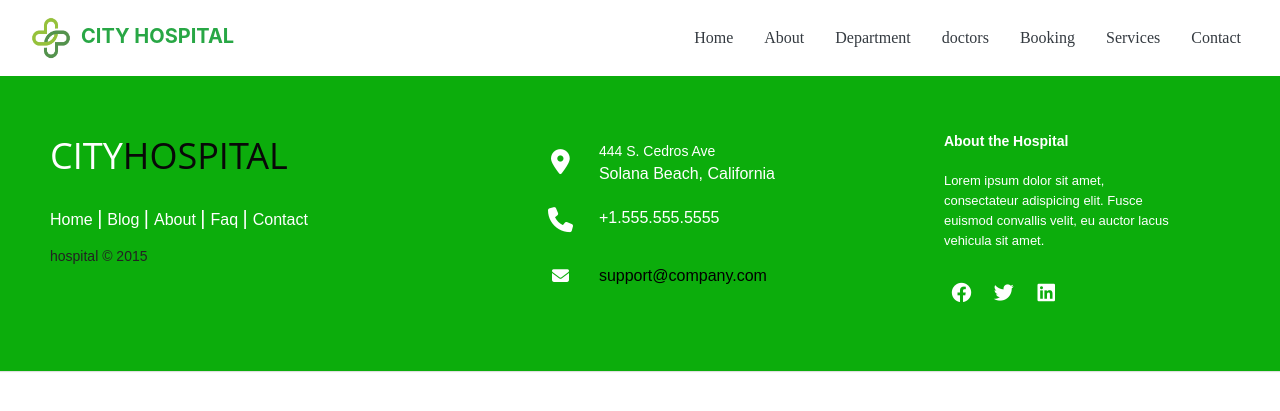
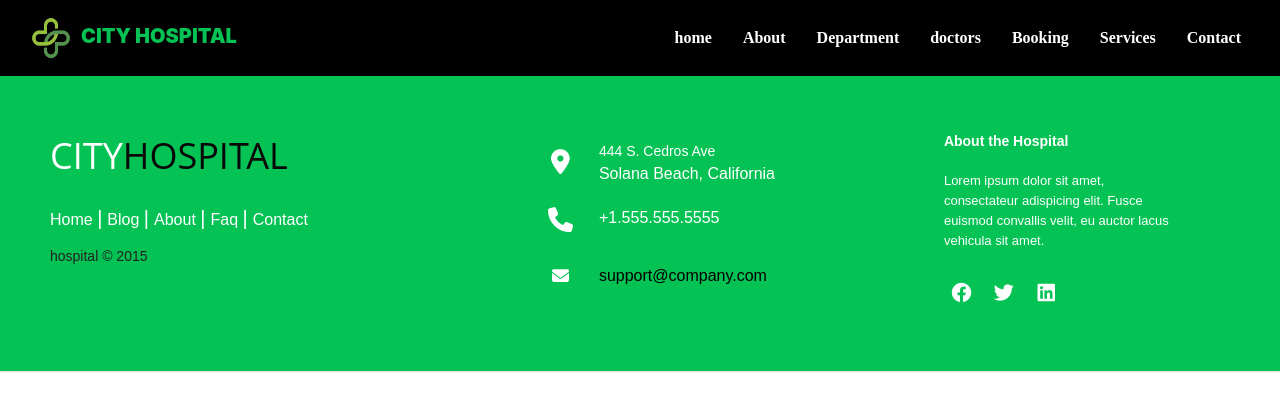
Before and after one commit to sahad-cp/hospital-template, a Django app: page /booking in a window 1280 px wide. Shown: the top 411 px of the page. Run offline with Django 4.2, Linux system fonts and the light colour scheme.

Commit message:
'home-second'

```diff
--- a/Hospital/settings.py
+++ b/Hospital/settings.py
@@ -39,6 +39,7 @@ INSTALLED_APPS = [
     'django.contrib.messages',
     'django.contrib.staticfiles',
     'apps',
+    'active_link',
 ]
 
 MIDDLEWARE = [
--- a/Templates/base.html
+++ b/Templates/base.html
@@ -1,4 +1,5 @@
 {% load static %}
+{% load active_link_tags %}
 <!DOCTYPE html>
 <html lang="en">
 <head>
@@ -6,47 +7,51 @@
     <meta http-equiv="X-UA-Compatible" content="IE=edge">
     <meta name="viewport" content="width=device-width, initial-scale=1.0">
     <link rel="stylesheet" href="{% static 'css/style.css' %}">
+    <link rel="icon" type="image/x-icon" href="{% static '/images/hospital_icon.png' %}">
 
     {% block css %}
 
     {% endblock css %}
 
     <link rel="stylesheet" href="https://cdnjs.cloudflare.com/ajax/libs/font-awesome/6.2.1/css/all.min.css" integrity="sha512-MV7K8+y+gLIBoVD59lQIYicR65iaqukzvf/nwasF0nqhPay5w/9lJmVM2hMDcnK1OnMGCdVK+iQrJ7lzPJQd1w==" crossorigin="anonymous" referrerpolicy="no-referrer" />
+    <link rel="stylesheet" href="https://unpkg.com/aos@next/dist/aos.css" />
     <link rel="stylesheet" href="https://cdn.jsdelivr.net/npm/bootstrap@4.6.2/dist/css/bootstrap.min.css" integrity="sha384-xOolHFLEh07PJGoPkLv1IbcEPTNtaed2xpHsD9ESMhqIYd0nLMwNLD69Npy4HI+N" crossorigin="anonymous">
-    <title>
+    <link rel="preconnect" href="https://fonts.googleapis.com"><link rel="preconnect" href="https://fonts.gstatic.com" crossorigin><link href="https://fonts.googleapis.com/css2?family=Anton&display=swap" rel="stylesheet">
+ <title>
         {% block title %}
         {% endblock  %}
     </title>
 </head>
 <body>
-    <nav class="navbar navbar-expand-lg navbar-light bg-white sticky-top">
-        <a class="navbar-brand text-success" href="#">
-            <img style="width: 100px;height: 50px;"  src="{% static '/images/Hospital_icon.png' %}" alt=""><span>CITY HOSPITAL</span></a>
+    <nav class="navbar navbar-expand-lg navbar-light sticky-top">
+        <a class="navbar-brand" href="#">
+        <img style="width: 100px;height: 50px;"  src="{% static '/images/Hospital_icon.png' %}" alt=""><span style="color:#04C254;">CITY HOSPITAL</span></a>
         <button class="navbar-toggler" type="button" data-toggle="collapse" data-target="#navbarNav" aria-controls="navbarNav" aria-expanded="false" aria-label="Toggle navigation">
             <span class="navbar-toggler-icon"></span>
         </button>
         <div class="collapse navbar-collapse justify-content-end" id="navbarNav">
             <ul class="navbar-nav">
-                <li class="nav-item active">
-                    <a class="nav-link text-dark" href="#">Home <span class="sr-only">(current)</span></a>
+
+                <li class="nav-item ">
+                    <a class="nav-link  {% active_link 'home' 'act' %}" href="{% url 'home' %}">home</a>
                 </li>
-                <li class="nav-item">
-                    <a class="nav-link text-dark" href="#">About</a>
+                <li class="nav-item ">
+                    <a class="nav-link  {% active_link 'about' 'act' %}" href="{% url 'about' %}">About</a>
                 </li>
-                <li class="nav-item">
-                    <a class="nav-link text-dark" href="#">Department</a>
+                <li class="nav-item ">
+                    <a class="nav-link  {% active_link 'department' 'act' %}" href="{% url 'department' %}">Department</a>
                 </li>
-                <li class="nav-item">
-                    <a class="nav-link text-dark"  href="#">doctors</a>
+                <li class="nav-item ">
+                    <a class="nav-link  {% active_link 'doctors' 'act' %}"  href="{% url 'doctors' %}">doctors</a>
                 </li>
-                <li class="nav-item">
-                    <a class="nav-link text-dark"  href="#">Booking</a>
+                <li class="nav-item ">
+                    <a class="nav-link  {% active_link 'booking' 'act' %}"  href="{% url 'booking' %}">Booking</a>
                 </li>
-                <li class="nav-item">
-                    <a class="nav-link text-dark"  href="#">Services</a>
+                <li class="nav-item ">
+                    <a class="nav-link  {% active_link 'services' 'act' %}"  href="{% url 'services' %}">Services</a>
                 </li>
-                <li class="nav-item">
-                    <a class="nav-link text-dark"  href="#">Contact</a>
+                <li class="nav-item ">
+                    <a class="nav-link  {% active_link 'contact' 'act' %}"  href="{% url 'contact' %}">Contact</a>
                 </li>
             </ul>
         </div>
@@ -130,7 +135,6 @@
         AOS.init();
     </script>
     <script src="https://code.jquery.com/jquery-3.6.3.js" integrity="sha256-nQLuAZGRRcILA+6dMBOvcRh5Pe310sBpanc6+QBmyVM=" crossorigin="anonymous"></script>
-
     <script src="https://cdn.jsdelivr.net/npm/jquery@3.5.1/dist/jquery.slim.min.js" integrity="sha384-DfXdz2htPH0lsSSs5nCTpuj/zy4C+OGpamoFVy38MVBnE+IbbVYUew+OrCXaRkfj" crossorigin="anonymous"></script>
     <script src="https://cdn.jsdelivr.net/npm/popper.js@1.16.1/dist/umd/popper.min.js" integrity="sha384-9/reFTGAW83EW2RDu2S0VKaIzap3H66lZH81PoYlFhbGU+6BZp6G7niu735Sk7lN" crossorigin="anonymous"></script>
     <script src="https://cdn.jsdelivr.net/npm/bootstrap@4.6.2/dist/js/bootstrap.min.js" integrity="sha384-+sLIOodYLS7CIrQpBjl+C7nPvqq+FbNUBDunl/OZv93DB7Ln/533i8e/mZXLi/P+" crossorigin="anonymous"></script>
--- a/apps/urls.py
+++ b/apps/urls.py
@@ -4,8 +4,8 @@ from . import views
 
 urlpatterns = [
 
-    path('',views.home,name='home'),
-    path('about',views.about,name='about'),
+    path('home',views.home,name='home'),
+    path('about/',views.about,name='about'),
     path('department',views.department,name='department'),
     path('doctors',views.doctors,name='doctors'),
     path('booking',views.booking,name='booking'),
--- a/static/css/style.css
+++ b/static/css/style.css
@@ -1,17 +1,28 @@
 
+.navbar{
+	background-color: black;
+}
 .navbar-brand{
-    font-weight: 700;
-    color: rgb(17, 212, 17);
+    font-weight: 900;
+    color: #04C254;
     margin-left: -15px
 
 }
 .navbar-brand span{
     margin-left: -20px;
 }
+
+.nav-link.act{
+	color:#04C254 !important;
+
+}
+
 .nav-link{
     font-family: serif;
     margin-right: 15px;
     position: relative;
+	font-weight: 800;
+
 
 }
 .nav-link::before{
@@ -21,17 +32,19 @@
     right: 0;
     bottom: 0;
     height: 3px;
-    background-color: rgb(115, 204, 51);
+    background-color: #04C254;
     transition: all 0.5s ease;
     transform: scale(0);
 }
-.nav-link.active::before,
+.nav-link.act::before,
 .nav-link:hover::before{
     transform: scale(1);
 }
 .nav-link{
-    color: black;
+    color: rgb(255, 255, 255) !important;
 }
+
+
 
 
 /*------------------ footer----------- */
@@ -50,7 +63,7 @@ section {
 }
 
 .footer-distributed{
-	background-color: rgb(12, 173, 12);
+	background-color: #04C254;
 	box-shadow: 0 1px 1px 0 rgba(0, 0, 0, 0.12);
 	box-sizing: border-box;
 	width: 100%;
--- a/static/js/base.js
+++ b/static/js/base.js
@@ -1,6 +1,6 @@
-$(document).ready(function () {
-  $(".navbar-nav").on("click", "a", function () {
-    $(".navbar-nav a.active").removeClass("active");
-    $(this).addClass("active");
-  });
-});
+// $(document).ready(function () {
+//   $(".navbar-nav").on("click", "a", function () {
+//     $(".navbar-nav a.active").removeClass("active");
+//     $(this).addClass("active");
+//   });
+// });
```
Also changed, not shown: Templates/index.html (+58 -6 lines), static/css/index.css (+74 -0 lines), static/images/banner1.jpg, static/images/banner2.jpg, static/images/banner4.jpg (deleted).
